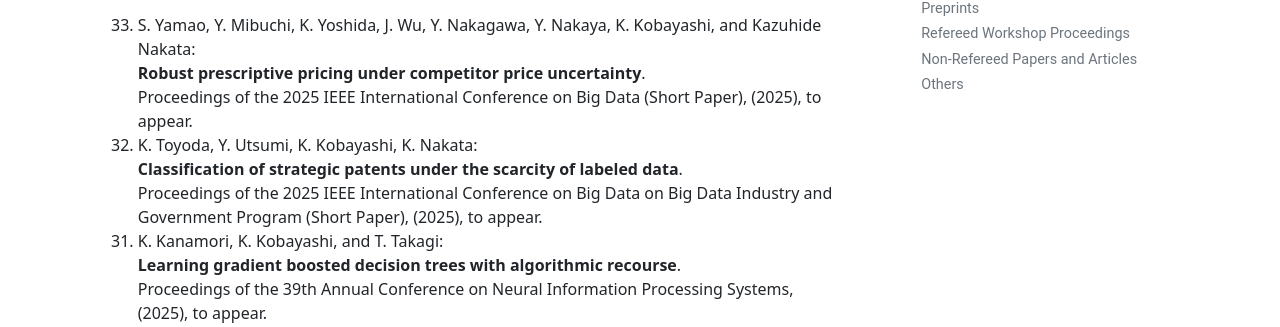
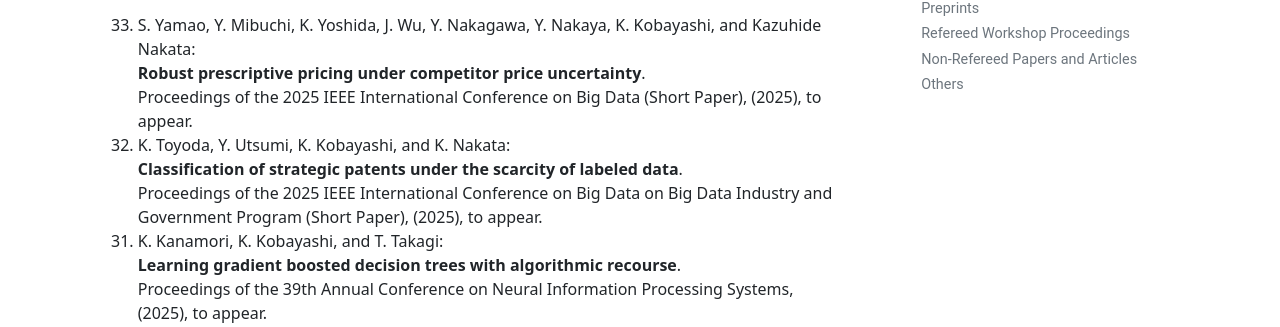
Before and after one commit to KenKoba2119/KenKoba2119.github.io, a Jekyll site: the page built from pages/publications.md, in a window 1280 px wide and 900 px high. Shown: the part 196-523 px from the top of the window. Built offline with Jekyll 4.4.1, drawn with Linux system fonts in a browser that asks for light colours.

Commit message:
update publication

```diff
--- a/pages/publications.md
+++ b/pages/publications.md
@@ -10,7 +10,7 @@ toc: true
 1. S. Yamao, Y. Mibuchi, K. Yoshida, J. Wu, Y. Nakagawa, Y. Nakaya, K. Kobayashi, and Kazuhide Nakata:
 **Robust prescriptive pricing under competitor price uncertainty**.
 Proceedings of the 2025 IEEE International Conference on Big Data (Short Paper), (2025), to appear.
-1. K. Toyoda, Y. Utsumi, K. Kobayashi, K. Nakata:
+1. K. Toyoda, Y. Utsumi, K. Kobayashi, and K. Nakata:
 **Classification of strategic patents under the scarcity of labeled data**.
 Proceedings of the 2025 IEEE International Conference on Big Data on Big Data Industry and Government Program (Short Paper), (2025), to appear.
 1. K. Kanamori, K. Kobayashi, and T. Takagi:
```
